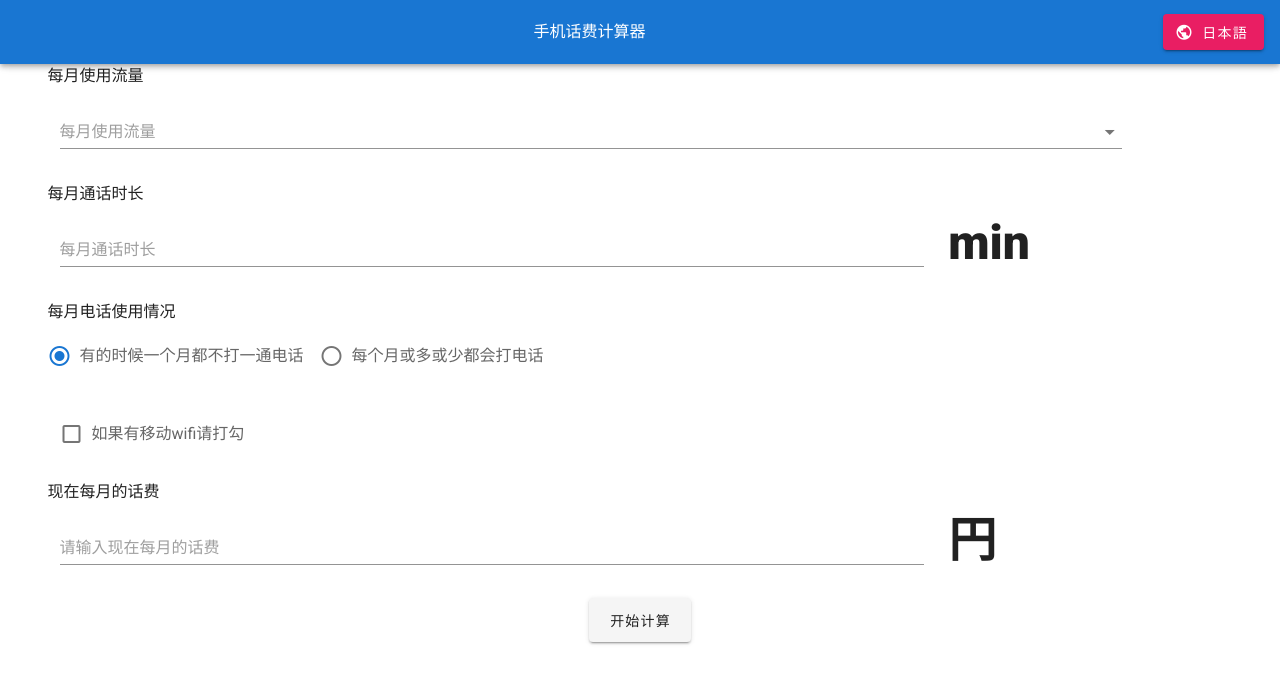
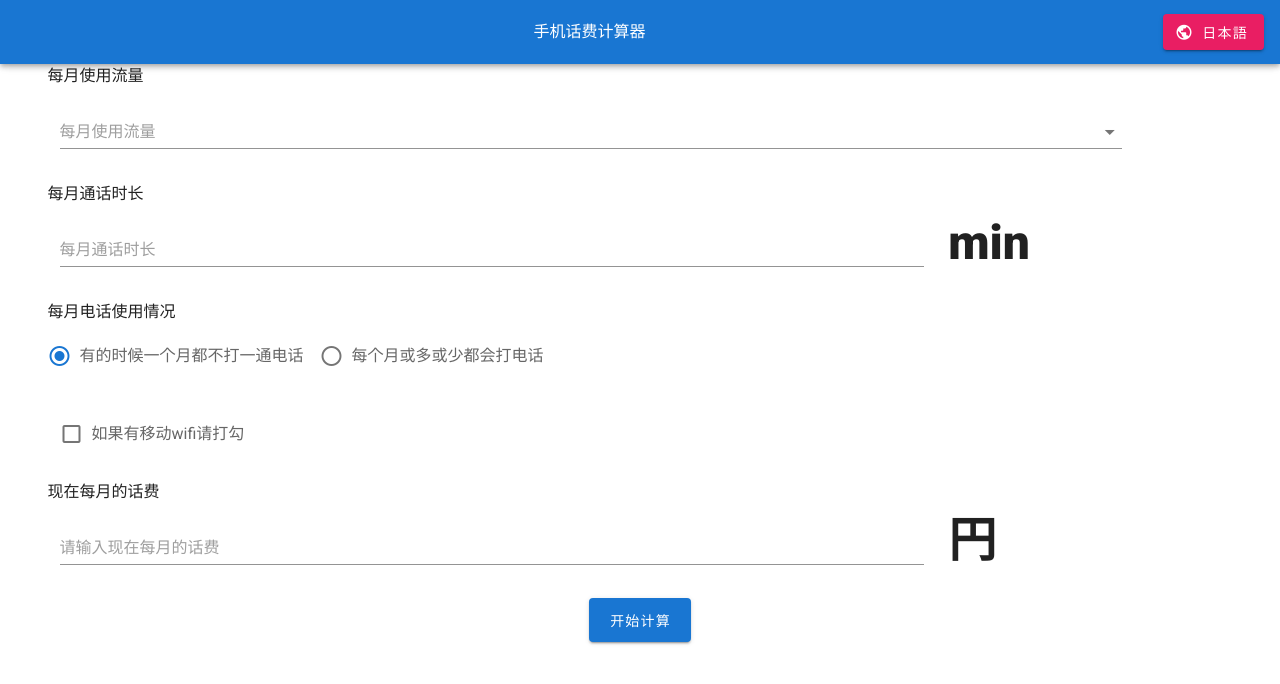
Before and after one commit to caijiaxin/TEC, a Vue app: page / in a window 1280 px wide. Shown: the top 684 px of the page. Built offline with nearby package versions, Linux system fonts and the light colour scheme.

Commit message:
add blog link change calc button color to primary

```diff
--- a/src/components/CalcForm.vue
+++ b/src/components/CalcForm.vue
@@ -61,7 +61,7 @@
         </v-row>
         <v-row>
             <v-spacer />
-            <v-btn @click="sendParams" large>{{ $t('calc') }}</v-btn>
+            <v-btn @click="sendParams" large color="primary">{{ $t('calc') }}</v-btn>
             <v-spacer />
         </v-row>
     </v-container>
--- a/src/components/ResultPage.vue
+++ b/src/components/ResultPage.vue
@@ -72,6 +72,7 @@
             >
             {{ item.message }}
             </v-alert>
+            <a :href="$t('blogUrl')" target="blank">{{ $t('checkBlog') }}</a>
         </span>
     </v-container>
 </template>
--- a/src/locales/en.json
+++ b/src/locales/en.json
@@ -28,5 +28,7 @@
   "movie": "看电影",
   "beer": "跟朋友喝酒",
   "times": "次",
-  "exchange": "省下来的钱相当于 :"
+  "exchange": "省下来的钱相当于 :",
+  "checkBlog": "想了解更多,请参考的博客！",
+  "blogUrl": "https://caijiaxin.github.io/2020/03/22/%E8%AF%A5%E4%B8%8D%E4%BC%9A%E8%BF%98%E6%9C%89%E4%BA%BA%E5%9C%A8%E7%94%A8%E4%B8%89%E5%A4%A7%E8%BF%90%E8%90%A5%E5%95%86%E5%90%A7/"
 }
--- a/src/locales/ja.json
+++ b/src/locales/ja.json
@@ -28,5 +28,7 @@
   "movie": "映画館",
   "beer": "飲み会",
   "times": "回",
-  "exchange": "節約したお金は以下のものに値する :"
+  "exchange": "節約したお金は以下のものに値する :",
+  "checkBlog": "詳細はブログを参考してください!",
+  "blogUrl": "https://caijiaxin.github.io/2020/03/22/%E3%81%88%EF%BC%9F-%E3%81%BE%E3%81%A0%E5%A4%A7%E6%89%8B%E3%82%AD%E3%83%A3%E3%83%AA%E3%82%A2%E4%BD%BF%E3%81%A3%E3%81%A6%E3%82%93%E3%81%AE%E3%81%8B%E3%82%88/"
 }
```
